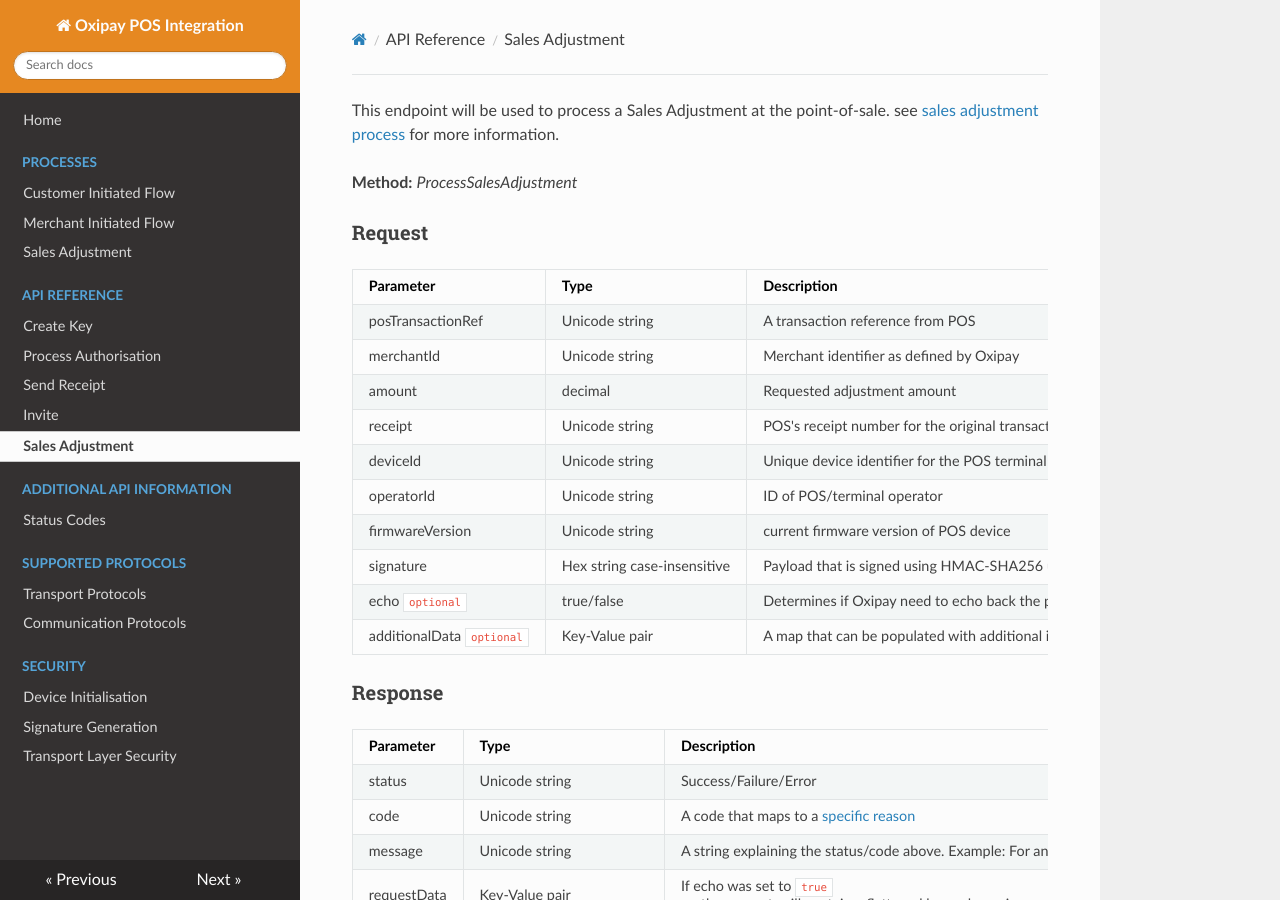
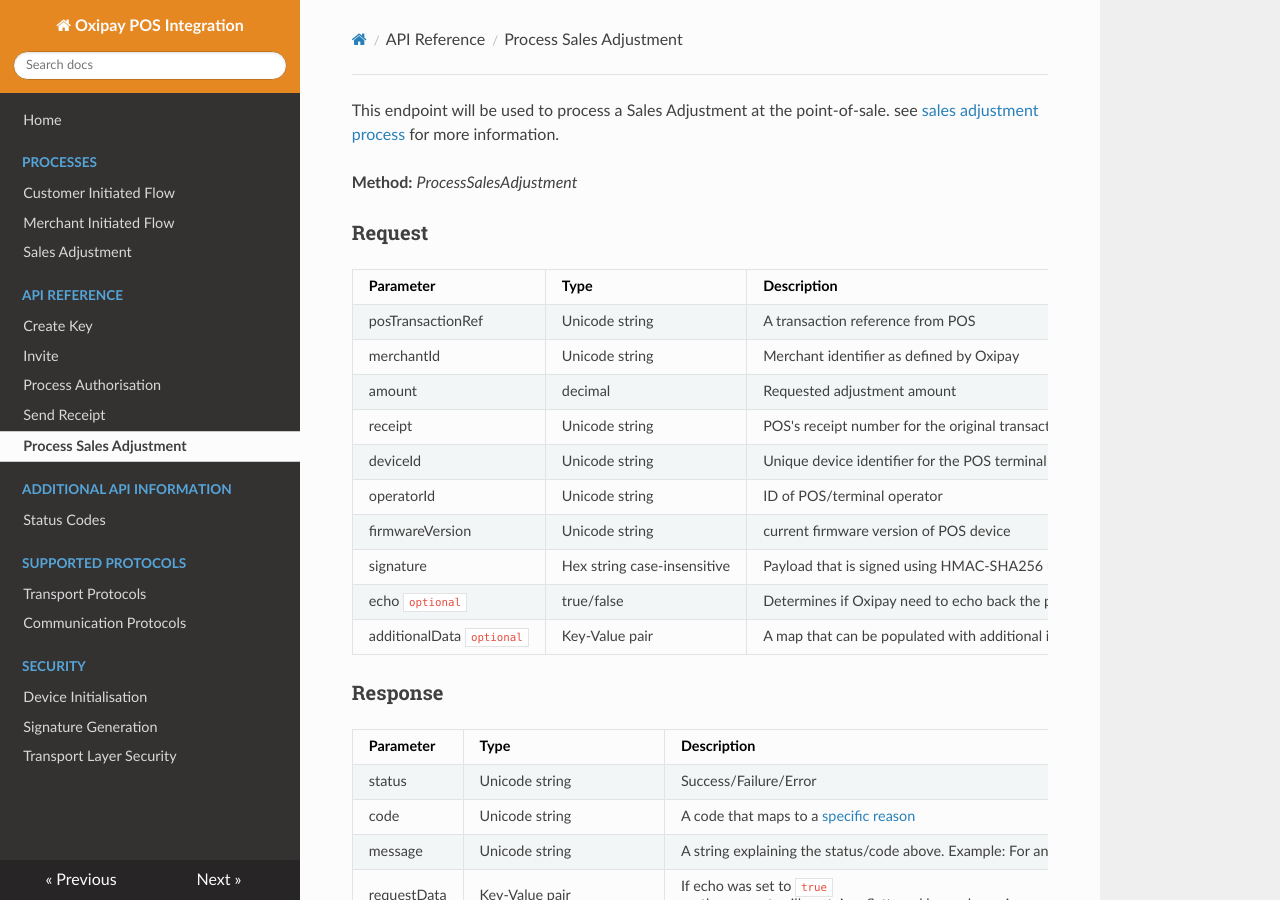
Before and after one commit to oxipay/posdocs, an MkDocs documentation site: the page built from docs/api/process_sales_adjustment.md, in a window 1280 px wide and 900 px high. Built offline with MkDocs 1.6.1, drawn with Linux system fonts in a browser that asks for light colours; nearby versions of some CDN libraries; old or Windows-style settings are respelled for this version of MkDocs.

Commit message:
fixed file naming for 'sales adustment' to 'process sales adjustment'

```diff
--- a/mkdocs.yml
+++ b/mkdocs.yml
@@ -7,10 +7,10 @@ pages:
     - Sales Adjustment: 'process/sales_adjustment.md'
 - API Reference:
     - Create Key: 'api/create_key.md'
+    - Invite: 'api/invite.md'
     - Process Authorisation: 'api/process_authorisation.md'
     - Send Receipt: 'api/send_receipt.md'
-    - Invite: 'api/invite.md'
-    - Sales Adjustment: 'api/sales_adjustment.md'
+    - Process Sales Adjustment: 'api/process_sales_adjustment.md'
 - Additional API Information:
     - Status Codes: 'api_information/status_codes.md'
 - Supported Protocols:
```
Also changed, not shown: docs/api/process_sales_adjustment.md (renamed from docs/api/sales_adjustment.md).
